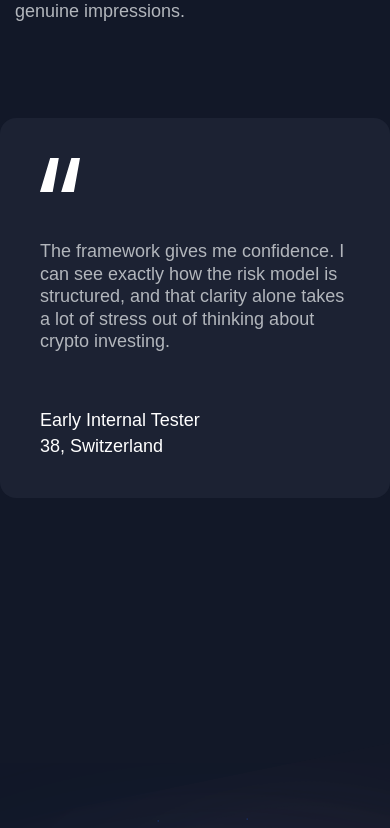
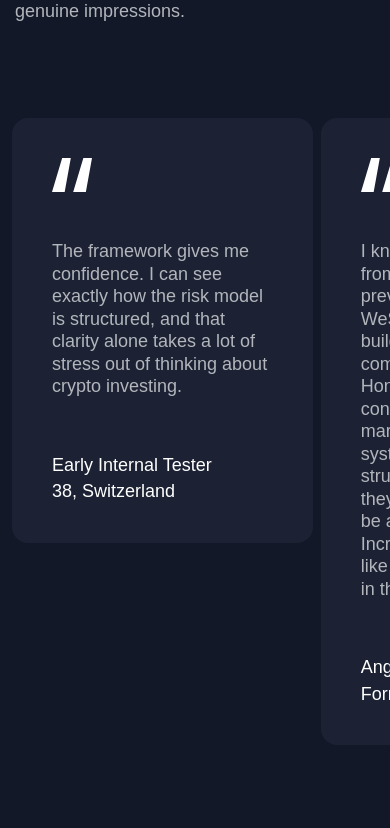
Before and after one commit to niravpatel4428/tradoo, a Next.js app: page / in a window 390 px wide. Shown: the part 3567-4395 px from the top of the page. Built offline with nearby package versions, Linux system fonts and the light colour scheme; a web font is replaced by a local one.

Commit message:
testimonial section done with responsive

```diff
--- a/app/sections/Footer.tsx
+++ b/app/sections/Footer.tsx
@@ -79,7 +79,7 @@ const Footer = () => {
                 <Image src={FooterGradient} alt="Footer Gradient" className="w-auto h-full object-cover object-center" />
             </div>
             {/* Footer Top */}
-            <div className="block">
+            <div className="block overflow-hidden">
                 <div className="container">
                     <div className="block max-[390px]:py-10 pt-20 pb-14 border-b border-primary">
                         <div className="flex flex-wrap max-[390px]:gap-10 gap-20 -mx-4">
--- a/app/sections/Testimonials.tsx
+++ b/app/sections/Testimonials.tsx
@@ -50,9 +50,9 @@ const Testimonials = () => {
     return (
         <>
             {/* Testimonials */}
-            <div className="block pt-[168px] pb-[72px] bg-darkjunglegreen">
+            <div className="block pt-[168px] pb-[72px] max-[390px]:py-16 bg-darkjunglegreen">
                 {/* Section Main Title */}
-                <div className="block max-[390px]:mb-6 mb-24">
+                <div className="block max-[390px]:mb-16 mb-24">
                     <div className="container">
                         <div className="block">
                             <Badge label='Testimonials' variant='darkgreen' className='mb-6' />
@@ -61,7 +61,7 @@ const Testimonials = () => {
                                 <h2>Trusted by Early Supporters, <br className='hidden lg:block'/>Advisors and Pre-Seed Investors.</h2>
                             </div>
 
-                            <div className="block max-w-[566px] text-lg leading-tight text-gray400">
+                            <div className="block max-w-[566px] text-lg max-[390px]:text-base leading-tight text-gray400">
                                 <p>Real feedback from people who know us personally. Pre-seed investors, advisors and early testers from our network sharing their genuine impressions.</p>
                             </div>
                         </div>
@@ -70,24 +70,22 @@ const Testimonials = () => {
                 {/* Section Main Title */}
 
                 {/* Testimonial Slider */}
-                <div className="block lg:pl-[calc(50vw-496px)] xl:pl-[calc(50vw-593px)] xxl:pl-[calc(50vw-700px)]">
-                    <Swiper
-                        // modules={[Pagination]}
-                        // pagination={{ clickable: true }}
+                <div className="block pl-3 lg:pl-[calc(50vw-496px)] xl:pl-[calc(50vw-593px)] xxl:pl-[calc(50vw-700px)]">
+                    <Swiper className='testimonial-carousel'
                         spaceBetween={8}
-                        slidesPerView={1}
+                        slidesPerView={2.85}
                         breakpoints={{
-                            640: { slidesPerView: 1.25 },
-                            768: { slidesPerView: 2 },
+                            1: { slidesPerView: 1.15 },
+                            390: { slidesPerView: 1.25 },
+                            768: { slidesPerView: 2.25 },
                             1024: { slidesPerView: 2.50 },
                             1440: { slidesPerView: 2.85 },
                         }}
-                        className="pb-12"
                     >
                         {testimonials.map((item, i) => (
                             <SwiperSlide key={i}>
-                                <div className="flex flex-col gap-8 bg-darkGunmetal p-10 text-lg leading-tight rounded-2xl">
-                                    <div className="block mb-4">
+                                <div className="flex flex-col gap-8 max-[390px]:gap-6 bg-darkGunmetal p-10 max-[390px]:p-6 text-lg max-[390px]:text-base leading-tight rounded-2xl">
+                                    <div className="block mb-4 max-[390px]:mb-2">
                                       <Image src={TestimonialQuoteIcon} alt="Testimonial Quote Icon" />
                                     </div>
 
@@ -95,7 +93,7 @@ const Testimonials = () => {
                                         <p className="">{item.quote}</p>
                                     </div>
 
-                                    <div className="flex flex-col gap-1 mt-6 text-white">
+                                    <div className="flex flex-col gap-1 mt-6 max-[390px]:mt-3 text-white">
                                         <p>{item.name}</p>
                                         <p>{item.location}</p>
                                     </div>
```
